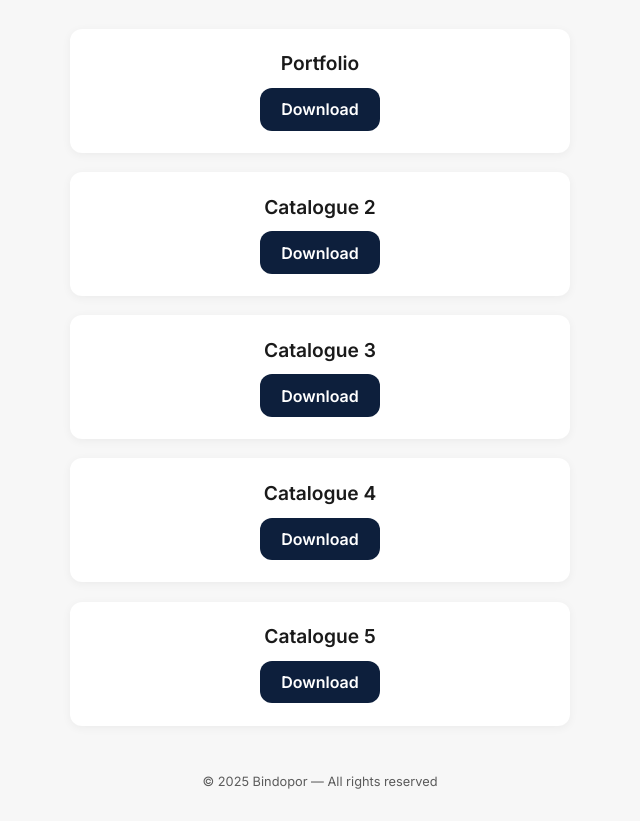
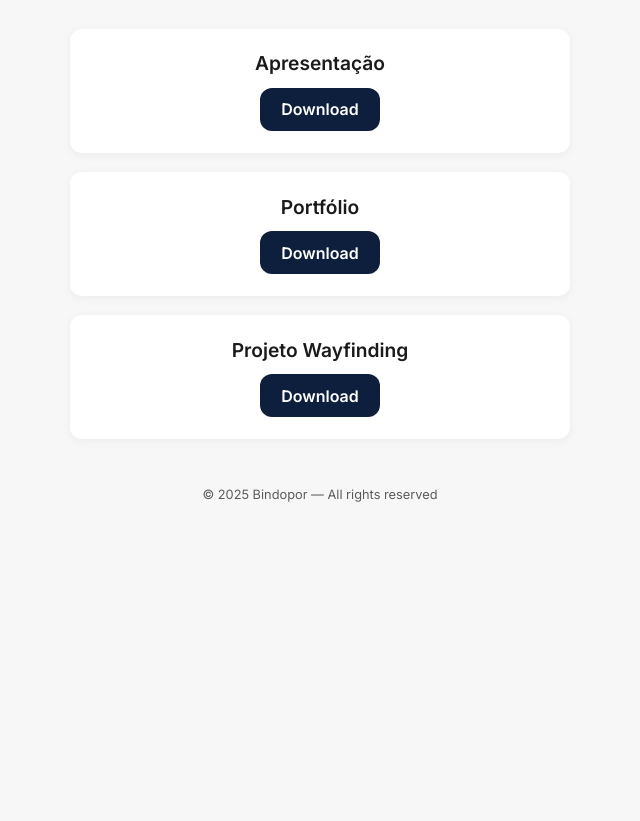
Before and after one commit to bindopor/downloads, a plain HTML site: page index.html in a window 1280 px wide. Shown: the part 115-936 px from the top of the page, without its empty margins (320-960 px from the left). After the commit the page ends 800 px from the top, so only its background shows below. Drawn offline with Linux system fonts and the light colour scheme.

Commit message:
Update index.html

```diff
--- a/index.html
+++ b/index.html
@@ -111,24 +111,16 @@
 
     <section class="catalogs">
       <div class="card">
-        <h2>Portfolio</h2>
-        <a class="download-btn" href="portfolio.pdf" download>Download</a>
+        <h2>Apresentação</h2>
+        <a class="download-btn" href="Bindopor_Apresentação.pdf" download>Download</a>
       </div>
       <div class="card">
-        <h2>Catalogue 2</h2>
-        <a class="download-btn" href="catalog2.pdf" download>Download</a>
+        <h2>Portfólio</h2>
+        <a class="download-btn" href="Bindopor_Portfolio.pdf" download>Download</a>
       </div>
       <div class="card">
-        <h2>Catalogue 3</h2>
-        <a class="download-btn" href="catalog3.pdf" download>Download</a>
-      </div>
-      <div class="card">
-        <h2>Catalogue 4</h2>
-        <a class="download-btn" href="catalog4.pdf" download>Download</a>
-      </div>
-      <div class="card">
-        <h2>Catalogue 5</h2>
-        <a class="download-btn" href="catalog5.pdf" download>Download</a>
+        <h2>Projeto Wayfinding</h2>
+        <a class="download-btn" href="Bindopor_Projeto_wayfinding.pdf" download>Download</a>
       </div>
     </section>
 
```
